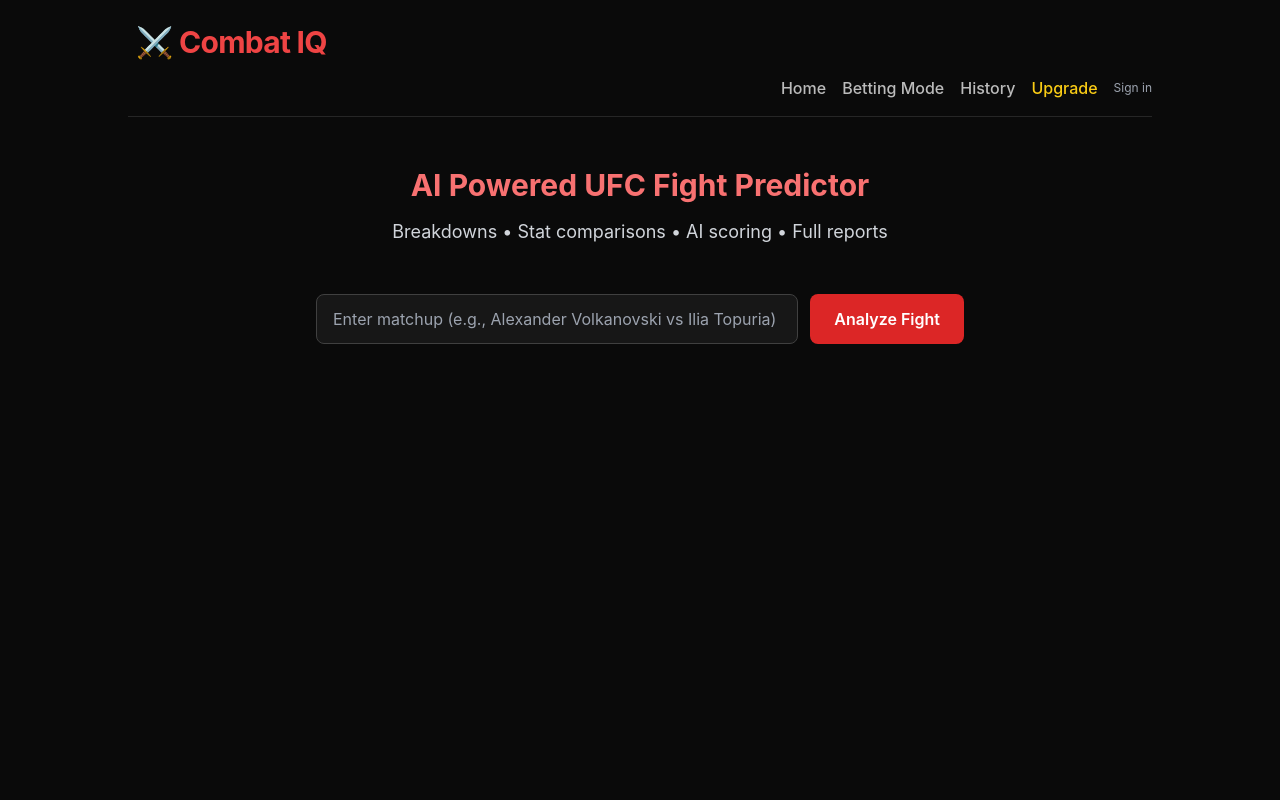
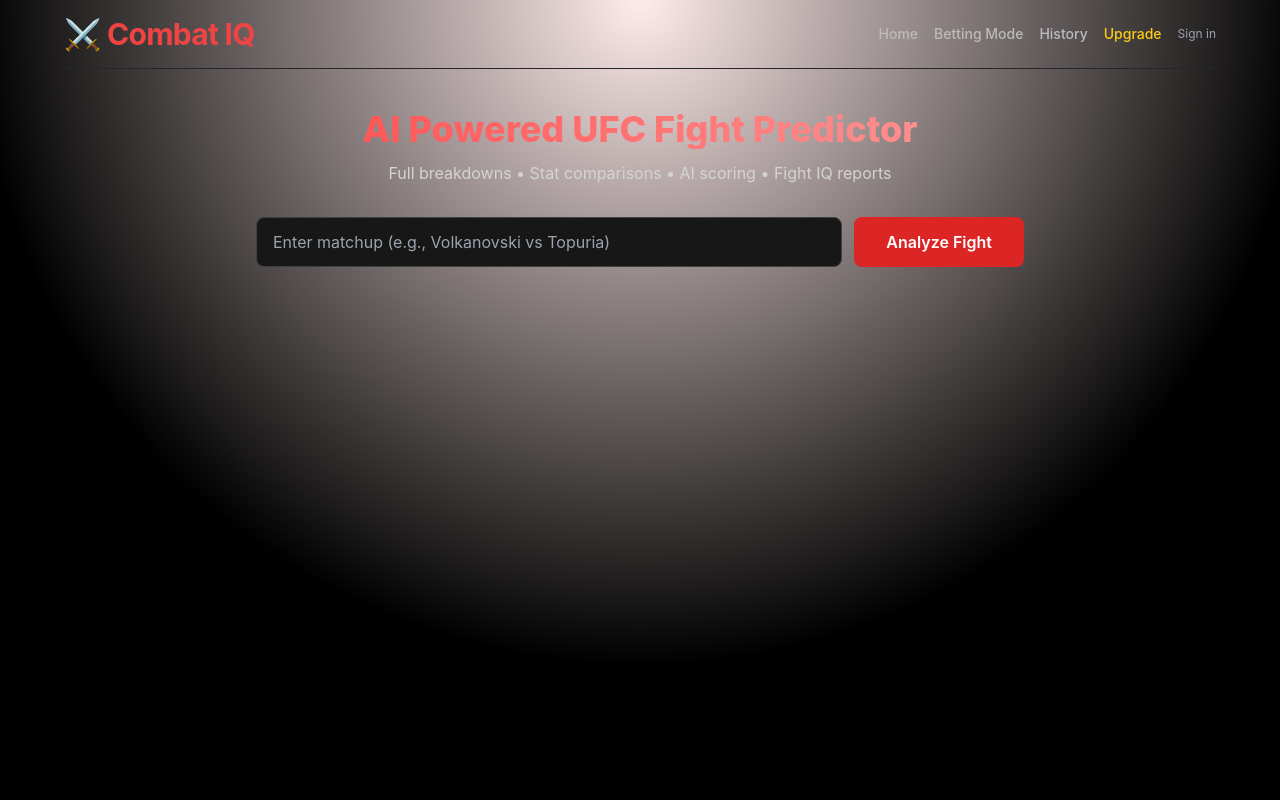
Before and after one commit to jtorres-1/combatIQ, a Flask app: page / in a window 1280 px wide. Run offline with Flask 3, Linux system fonts and the light colour scheme; a user stored in the database is signed in; some libraries are stand-ins or nearby versions.

Commit message:
Update index.html

```diff
--- a/templates/index.html
+++ b/templates/index.html
@@ -7,10 +7,9 @@
 
   <style>
     body {
-      background-color: #0a0a0a;
+      background: radial-gradient(circle at top, rgba(255,0,0,0.08), #000000 65%);
       color: #f5f5f5;
       font-family: 'Inter', sans-serif;
-      padding: 1rem;
     }
 
     .nav-link {
@@ -22,108 +21,81 @@
       color: #ffd700;
     }
 
+    .hero-title {
+      background: linear-gradient(to right, #ff4d4d, #ff9999);
+      -webkit-background-clip: text;
+      -webkit-text-fill-color: transparent;
+    }
+
     .card {
       background: #111;
       border: 1px solid #222;
       border-radius: 1rem;
-      box-shadow: 0 0 20px rgba(255, 0, 0, 0.15);
       padding: 1.5rem;
       text-align: center;
-      transition: transform 0.2s ease;
     }
-    .card:hover { transform: scale(1.03); }
 
     .fighter-img {
       width: 100%;
       height: 220px;
       object-fit: cover;
       border-radius: 0.5rem;
-      box-shadow: 0 0 15px rgba(255, 0, 0, 0.2);
-    }
-
-    .result {
-      background: #111;
-      border-radius: 1rem;
-      border: 1px solid #333;
-      padding: 1.5rem;
-      margin-top: 2rem;
-    }
-
-    .prose h3, .prose h4 {
-      color: #ff4d4d;
-      margin-top: 1.5rem;
-      margin-bottom: 0.5rem;
-    }
-    .prose p {
-      margin-bottom: 1rem;
-      line-height: 1.75;
-    }
-    .prose strong {
-      color: #ffd700;
     }
 
     .bar-wrap {
-      display: flex;
       width: 100%;
       height: 12px;
       border-radius: 9999px;
       overflow: hidden;
       background: #1f1f1f;
     }
-    .bar-left { background: #ef4444; transition: width 0.4s ease-in-out; }
-    .bar-right { background: #3b82f6; transition: width 0.4s ease-in-out; }
+    .bar-left { background: #ef4444; }
+    .bar-right { background: #3b82f6; }
 
-    /* MOBILE FIXES */
+    /* MOBILE */
     @media (max-width: 640px) {
+      .hero-title { font-size: 1.6rem; }
+      .hero-sub { font-size: 0.9rem; }
+
+      input[type="text"] {
+        font-size: 1rem;
+        padding: 0.9rem 1rem;
+      }
+
+      button[type="submit"] {
+        padding: 0.9rem;
+        font-size: 1rem;
+        width: 100%;
+      }
+
+      .fighter-img { height: 160px; }
+
       .card { padding: 1rem; }
-      .fighter-img { height: 160px; }
-      input[type="text"], button[type="submit"] {
-        padding: 0.75rem 1.25rem;
-        font-size: 1rem;
-      }
-      .prose p { font-size: 0.95rem; line-height: 1.65; }
+
       .bar-wrap { height: 10px; }
-      .grid { gap: 1rem; }
     }
   </style>
+
 </head>
 
-<body class="min-h-screen flex flex-col items-center sm:p-6">
+<body class="min-h-screen flex flex-col items-center px-4">
 
-  <!-- NAVIGATION -->
-  <nav class="w-full max-w-5xl border-b border-neutral-800 pb-4 mb-8">
-    <div class="flex justify-between items-center px-2">
+  <!-- NAV -->
+  <nav class="w-full max-w-6xl flex flex-col sm:flex-row sm:justify-between sm:items-center py-4 border-b border-neutral-800 gap-3">
     <h1 class="text-3xl font-bold text-red-500 tracking-tight">⚔️ Combat IQ</h1>
 
-      <!-- Mobile menu button -->
-      <button id="menuBtn" class="sm:hidden text-gray-300 text-2xl">☰</button>
-    </div>
-
-    <!-- Mobile dropdown -->
-    <div id="mobileMenu" class="hidden flex-col gap-3 mt-4 sm:hidden text-center">
+    <div class="flex flex-wrap justify-center sm:justify-end items-center gap-4 text-sm">
       <a href="/" class="nav-link">Home</a>
       <a href="/betting" class="nav-link">Betting Mode</a>
-      {% if user %}<a href="/history" class="nav-link">History</a>{% endif %}
-      <a href="/upgrade" class="nav-link text-yellow-400">Upgrade</a>
+
+      {% if user %}
+      <a href="/history" class="nav-link">History</a>
+      {% endif %}
+
+      <a href="/upgrade" class="nav-link text-yellow-400 hover:text-yellow-300">Upgrade</a>
+
       {% if user and user.email %}
       <span class="text-gray-400 text-xs">Signed in as <span class="text-yellow-400">{{ user.email }}</span></span>
-        <a href="{{ url_for('logout') }}" class="text-red-400 text-xs">Logout</a>
-      {% else %}
-        <a href="{{ url_for('login') }}" class="text-gray-400 text-xs">Sign In</a>
-      {% endif %}
-    </div>
-
-    <!-- Desktop nav -->
-    <div class="hidden sm:flex justify-end items-center gap-4 mt-4">
-      <a href="/" class="nav-link">Home</a>
-      <a href="/betting" class="nav-link">Betting Mode</a>
-      {% if user %}<a href="/history" class="nav-link">History</a>{% endif %}
-      <a href="/upgrade" class="nav-link text-yellow-400">Upgrade</a>
-
-      {% if user and user.email %}
-        <span class="text-gray-400 text-xs">
-          Signed in as <span class="text-yellow-400">{{ user.email }}</span>
-        </span>
       <a href="{{ url_for('logout') }}" class="text-red-400 hover:text-red-300 text-xs">Logout</a>
       {% else %}
       <a href="{{ url_for('login') }}" class="text-gray-400 hover:text-white text-xs">Sign in</a>
@@ -131,40 +103,38 @@
     </div>
   </nav>
 
-  <!-- HERO (only when no result yet) -->
-  {% if not result %}
-  <section class="w-full max-w-3xl mb-12 mt-4 px-3 text-center">
-    <h2 class="text-3xl font-bold text-red-400 leading-snug">AI Powered UFC Fight Predictor</h2>
-
-    <p class="text-gray-300 mt-3 text-lg">
-      Breakdowns • Stat comparisons • AI scoring • Full reports
+  <!-- HERO -->
+  <section class="w-full max-w-3xl mt-10 text-center">
+    <h2 class="hero-title text-4xl font-extrabold mb-3">AI Powered UFC Fight Predictor</h2>
+    <p class="hero-sub text-neutral-300 mb-8">
+      Full breakdowns • Stat comparisons • AI scoring • Fight IQ reports
     </p>
-  </section>
-  {% endif %}
 
     <!-- SEARCH -->
-  <form method="POST" class="flex flex-col sm:flex-row gap-3 mb-6 w-full max-w-2xl px-3">
+    <form method="POST" class="flex flex-col sm:flex-row gap-3 justify-center w-full">
       <input
         type="text"
         name="matchup"
-      placeholder="Enter matchup (e.g., Alexander Volkanovski vs Ilia Topuria)"
+        placeholder="Enter matchup (e.g., Volkanovski vs Topuria)"
         required
-      class="flex-1 bg-neutral-900 text-white rounded-lg px-4 py-3 border border-neutral-700 focus:outline-none focus:ring-2 focus:ring-red-500"
+        class="flex-1 bg-neutral-900 text-white rounded-lg px-4 py-3 border border-neutral-700 focus:ring-2 focus:ring-red-500"
       />
+
       <button
         type="submit"
-      class="bg-red-600 hover:bg-red-700 px-6 py-3 rounded-lg font-semibold text-white transition"
+        class="bg-red-600 hover:bg-red-700 px-8 py-3 rounded-lg font-semibold text-white transition sm:w-auto"
       >
         Analyze Fight
       </button>
     </form>
+  </section>
 
   {% if result %}
 
-  <!-- FIGHTER CARDS -->
-  <div class="grid grid-cols-1 sm:grid-cols-2 gap-6 max-w-4xl w-full px-3">
+  <!-- FIGHTERS -->
+  <div class="grid grid-cols-1 sm:grid-cols-2 gap-6 max-w-4xl w-full mt-12">
     <div class="card">
-      <img class="fighter-img" src="{{ (stats1.get('image') or url_for('static', filename='fighters/fighter_placeholder.jpg')) | safe }}" alt="{{ fighter1 }}" />
+      <img class="fighter-img" src="{{ (stats1.get('image') or url_for('static','fighters/fighter_placeholder.jpg')) | safe }}" alt="{{ fighter1 }}">
       <h3 class="text-xl font-semibold mt-3 text-red-400">{{ fighter1 }}</h3>
       <p><strong class="text-yellow-400">Record:</strong> {{ stats1.record }}</p>
       <p><strong class="text-yellow-400">Height:</strong> {{ stats1.height }}</p>
@@ -173,7 +143,7 @@
     </div>
 
     <div class="card">
-      <img class="fighter-img" src="{{ (stats2.get('image') or url_for('static', filename='fighters/fighter_placeholder.jpg')) | safe }}" alt="{{ fighter2 }}" />
+      <img class="fighter-img" src="{{ (stats2.get('image') or url_for('static','fighters/fighter_placeholder.jpg')) | safe }}" alt="{{ fighter2 }}">
       <h3 class="text-xl font-semibold mt-3 text-red-400">{{ fighter2 }}</h3>
       <p><strong class="text-yellow-400">Record:</strong> {{ stats2.record }}</p>
       <p><strong class="text-yellow-400">Height:</strong> {{ stats2.height }}</p>
@@ -182,8 +152,8 @@
     </div>
   </div>
 
-  <!-- STAT COMPARISON -->
-  <div class="max-w-2xl mt-10 w-full px-3">
+  <!-- STAT COMP -->
+  <div class="max-w-2xl mt-10 w-full">
     <h2 class="text-2xl text-red-400 font-bold mb-3 border-b border-red-600 pb-2">Stat Comparison</h2>
 
     <div class="mb-5">
@@ -192,8 +162,8 @@
         <span>{{ fighter1 }} vs {{ fighter2 }}</span>
       </div>
       <div class="bar-wrap">
-        <div class="bar-left" style="width: {{ height1_pct }}%;"></div>
-        <div class="bar-right" style="width: {{ height2_pct }}%;"></div>
+        <div class="bar-left" style="width: {{ height1_pct }}%"></div>
+        <div class="bar-right" style="width: {{ height2_pct }}%"></div>
       </div>
     </div>
 
@@ -203,34 +173,27 @@
         <span>{{ fighter1 }} vs {{ fighter2 }}</span>
       </div>
       <div class="bar-wrap">
-        <div class="bar-left" style="width: {{ reach1_pct }}%;"></div>
-        <div class="bar-right" style="width: {{ reach2_pct }}%;"></div>
+        <div class="bar-left" style="width: {{ reach1_pct }}%"></div>
+        <div class="bar-right" style="width: {{ reach2_pct }}%"></div>
       </div>
     </div>
   </div>
 
   {% if confidence %}
-  <div class="max-w-4xl w-full mt-10 mb-6 bg-neutral-900 border border-neutral-700 rounded-lg p-4 text-center px-3">
+  <div class="max-w-4xl w-full mt-10 mb-6 bg-neutral-900 border border-neutral-700 rounded-lg p-4 text-center">
     <p class="text-yellow-400 text-lg font-semibold">
       🧠 AI Confidence Score: <span class="text-white">{{ confidence }}%</span>
     </p>
   </div>
   {% endif %}
 
-  <!-- RESULT -->
-  <div class="result max-w-4xl w-full px-3">
-    <h2 class="text-2xl font-bold text-red-400 mb-3 border-b border-red-600 pb-2">Fight IQ Report</h2>
-    <article class="prose prose-invert prose-red max-w-none leading-relaxed">{{ result|safe }}</article>
+  <!-- REPORT -->
+  <div class="bg-neutral-900 border border-neutral-700 rounded-lg p-6 max-w-4xl w-full mb-20">
+    <h2 class="text-2xl font-bold text-red-400 mb-4 border-b border-red-600 pb-2">Fight IQ Report</h2>
+    <article class="prose prose-invert leading-relaxed">{{ result|safe }}</article>
   </div>
 
   {% endif %}
 
-<script>
-  document.getElementById("menuBtn").onclick = () => {
-    const menu = document.getElementById("mobileMenu");
-    menu.classList.toggle("hidden");
-  };
-</script>
-
 </body>
 </html>
```
Lines whose indentation alone changed are shown as unchanged.
